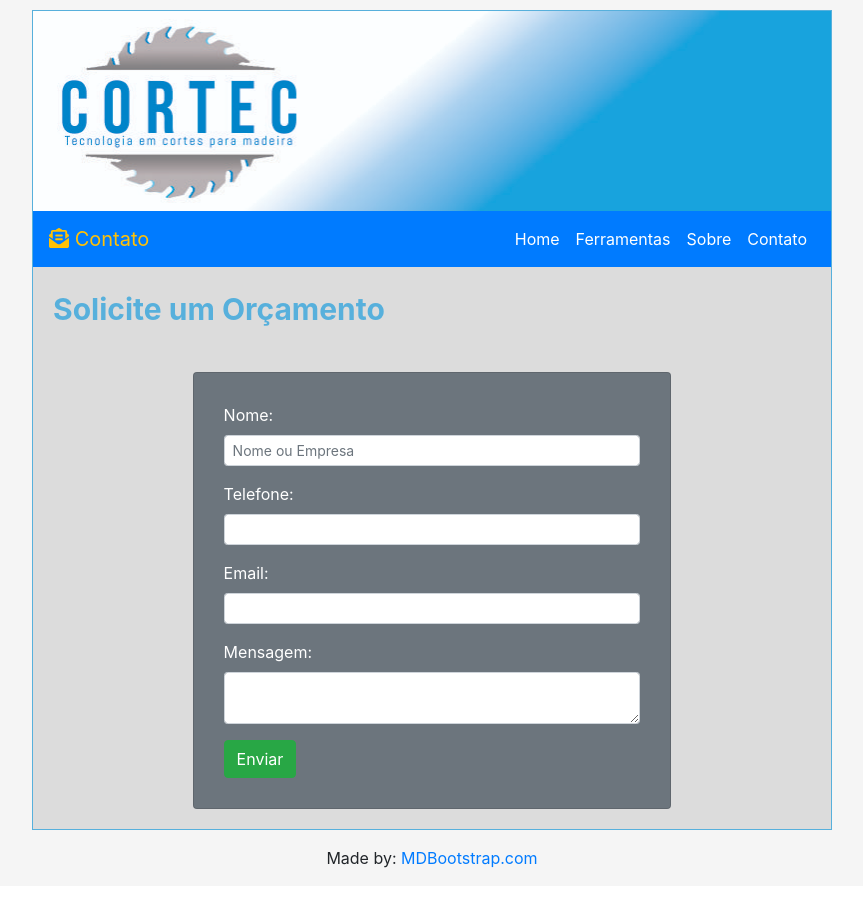
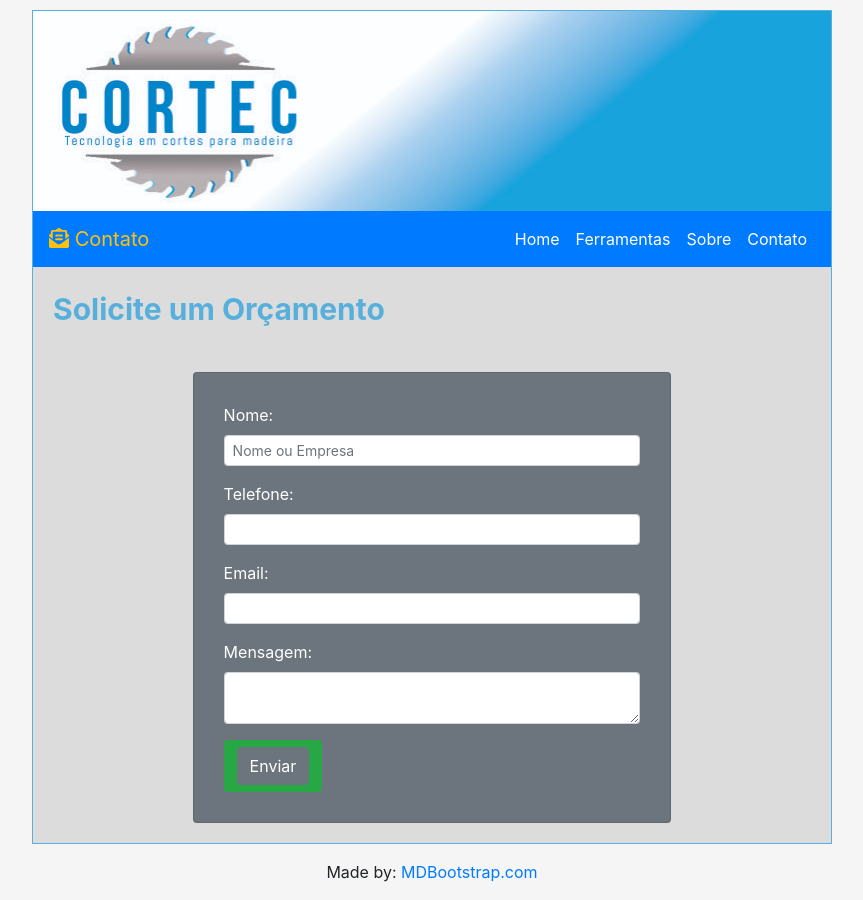
Before and after one commit to lisbao1303/melo-site, a React (Create React App) app: page /contato in a window 1280 px wide. Shown: the whole page, without its empty margins (208-1071 px from the left). Built offline with nearby package versions, Linux system fonts and the light colour scheme.

Commit message:
agoraaa vai em

```diff
--- a/src/pages/contato/index.js
+++ b/src/pages/contato/index.js
@@ -73,8 +73,8 @@ function Contato() {
                     </FormGroup>
 
                     <div name="recaptcha" data-netlify-recaptcha="true"></div>
-                    <Button color="success" type="submit" onClick={handleClick}>
-                      Enviar
+                    <Button color="success" type="submit">
+                      <Button onClick={handleClick}>Enviar</Button>
                     </Button>
                   </Form>
                 </div>
```
